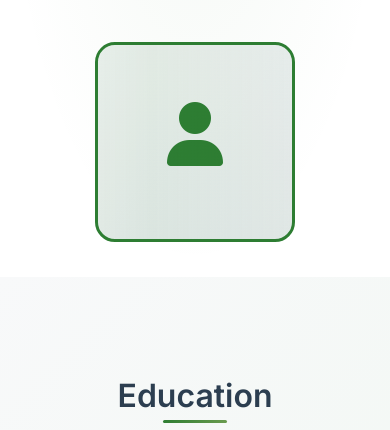
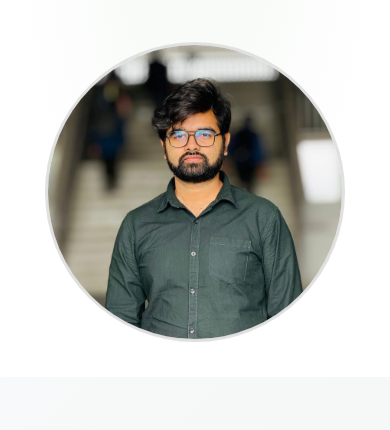
Before and after one commit to Md-Saharan-Evan/Md-Saharan-Evan.github.io, a plain HTML site: page index.html in a window 390 px wide. Shown: the part 670-1100 px from the top of the page. Drawn offline with Linux system fonts and the light colour scheme.

Commit message:
Add profile image to hero section
- Replace placeholder icon with actual Profile.jpg image
- Add professional CSS styling for profile image
- Include hover effects and floating animation
- Maintain responsive circular design with border

```diff
--- a/index.html
+++ b/index.html
@@ -92,9 +92,7 @@
           </div>
         </div>
         <div class="hero-image">
-          <div class="image-placeholder">
-            <i class="fas fa-user"></i>
-          </div>
+          <img src="Profile.jpg" alt="Md. Saharan Evan - AI/ML Research Engineer" class="profile-image">
         </div>
       </div>
     </section>
--- a/styles.css
+++ b/styles.css
@@ -280,6 +280,21 @@ h1, h2, h3, h4, h5, h6 {
     animation: float 6s ease-in-out infinite;
 }
 
+.profile-image {
+    width: 300px;
+    height: 300px;
+    border-radius: 50%;
+    object-fit: cover;
+    border: 3px solid var(--border-color);
+    animation: float 6s ease-in-out infinite;
+    transition: transform 0.3s ease, box-shadow 0.3s ease;
+}
+
+.profile-image:hover {
+    transform: scale(1.05);
+    box-shadow: 0 20px 40px rgba(0, 0, 0, 0.2);
+}
+
 @keyframes float {
     0%, 100% { transform: translateY(0px); }
     50% { transform: translateY(-20px); }
```
Also changed, not shown: Profile.jpg (added).
